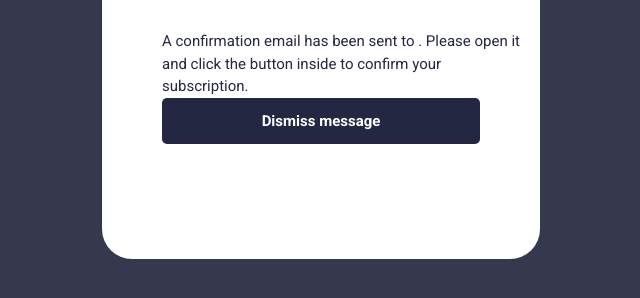
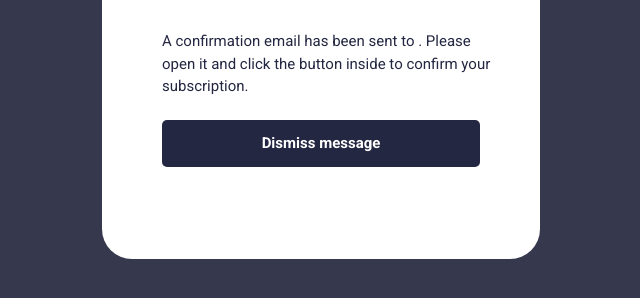
Before and after one commit to tatsuya98/signup, a plain HTML site: page success.html in a window 1280 px wide. Shown: the part 428-726 px from the top of the page, without its empty margins (349-989 px from the left). Drawn offline with Linux system fonts and the light colour scheme.

Commit message:
Add files via upload

```diff
--- a/success.html
+++ b/success.html
@@ -29,7 +29,7 @@
           <img src="./assets/images/icon-success.svg" alt="" class="icon |" />
           <h1 class="thanks | fs-heading">Thanks for subscribing!</h1>
         </div>
-        <div>
+        <div class="dismissArea">
           <p>
             A confirmation email has been sent to
             <strong class="bold">ash@loremcompany.com</strong>. Please open it
```
